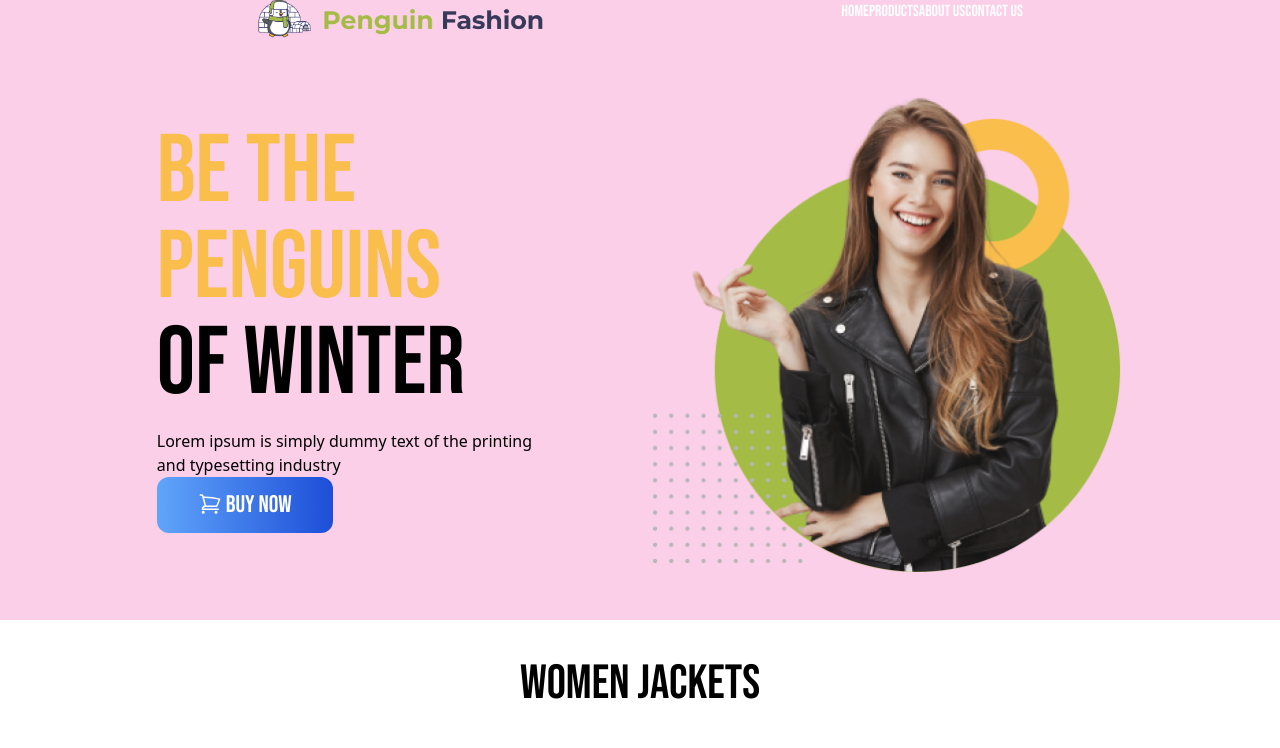
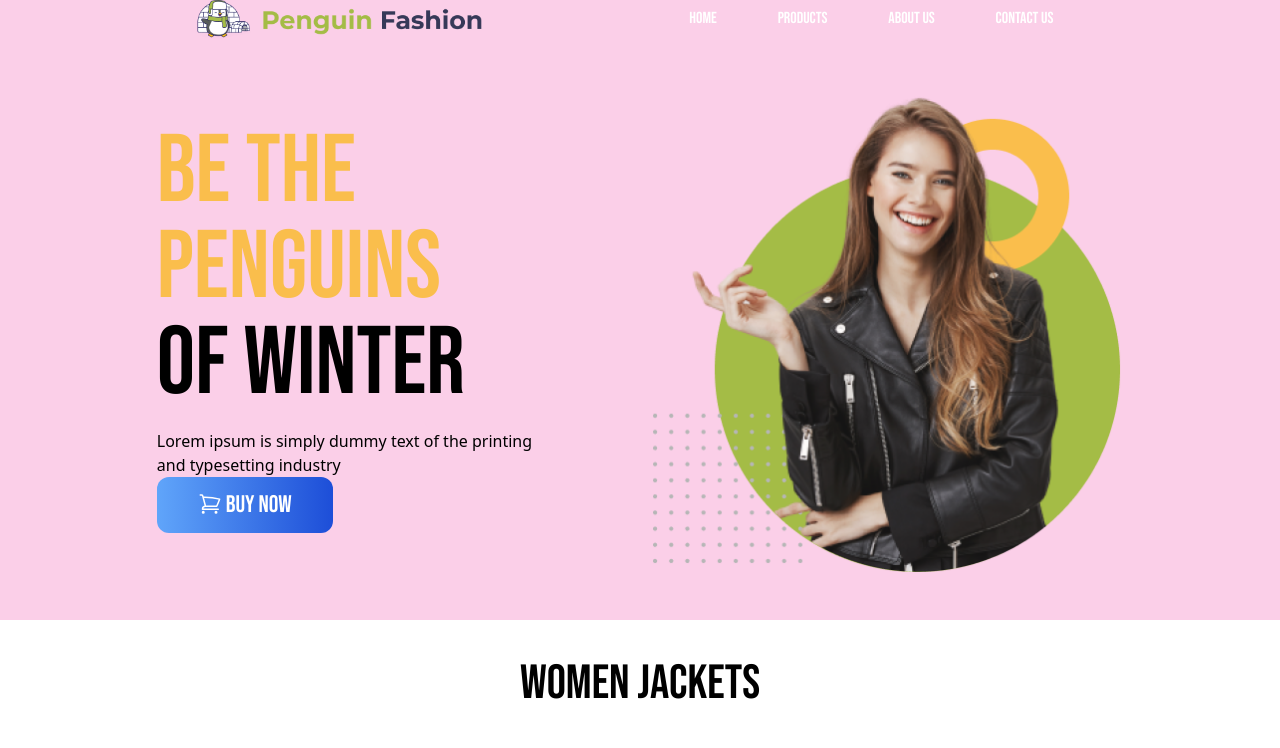
Before and after one commit to Mujahidul-Islam11/Penguin-fashion, a plain HTML site: page index.html in a window 1280 px wide. Shown: the top 748 px of the page. Drawn offline with nearby package versions, Linux system fonts and the light colour scheme.

Commit message:
changed some styles

```diff
--- a/index.html
+++ b/index.html
@@ -25,11 +25,11 @@
 </head>
 <body class="max-sm:w-[100%]">
 <header class="p-30 bg-pink-200 w-full max-sm:w-[100%] max-sm:bg-pink-200 ">
-    <nav class="flex justify-around py-15 max-w-[83%] my-0 mx-[auto] max-sm:flex-col">
+    <nav class="flex justify-around items-center py-15 max-w-[83%] my-0 mx-[auto] max-sm:flex-col">
 <div class="max-sm:flex max-sm:justify-center">
     <img src="./icons/logo.png" alt="" class="w-72">
 </div>
-<div class="list-none font-bebas flex justify-around text-white ">
+<div class="list-none font-bebas flex justify-around w-[40%] text-white ">
 <li><a href="">Home</a></li>
 <li><a href="">Products</a></li>
 <li><a href="">About Us</a></li>
```
